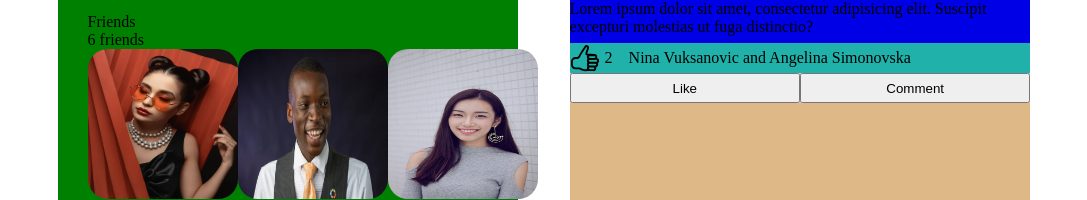
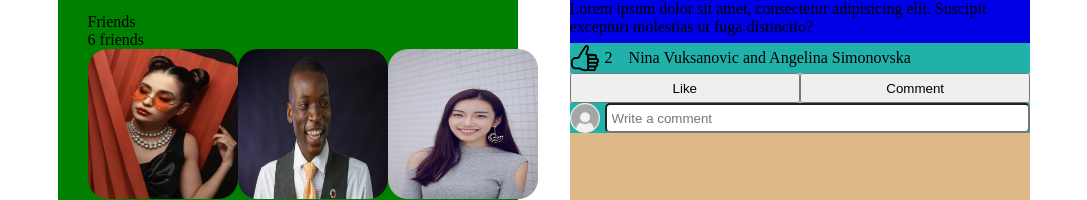
Before and after one commit to ilicc-sara/Social-Network, a website built with Vite: page index.html in a window 1280 px wide. Shown: the part 547-747 px from the top of the page, without its empty margins (96-1183 px from the left). Built offline with nearby package versions, Linux system fonts and the light colour scheme.

Commit message:
..........

```diff
--- a/index.html
+++ b/index.html
@@ -97,6 +97,18 @@
               <button class="like-btn">Like</button>
               <button class="comment-btn">Comment</button>
             </div>
+
+            <div class="write-comment">
+              <img class="comment-img" src="/profile.jpg" alt="profile" />
+              <!-- prettier-ignore -->
+              <input type="text" class="input-comment" placeholder="Write a comment" />
+            </div>
+
+            <div class="comments">
+              <ul class="list-comments">
+                <!-- <li class="item-comment"></li> -->
+              </ul>
+            </div>
           </li>
         </ul>
       </div>
--- a/src/style.css
+++ b/src/style.css
@@ -155,3 +155,23 @@
   height: 30px;
   width: 100%;
 }
+
+.write-comment {
+  display: flex;
+  justify-content: space-between;
+  align-items: center;
+  gap: 5px;
+}
+
+.input-comment {
+  width: 100%;
+  border-radius: 5px;
+  height: 30px;
+  padding-left: 5px;
+}
+
+.comment-img {
+  width: 30px;
+  height: 30px;
+  border-radius: 50%;
+}
```
